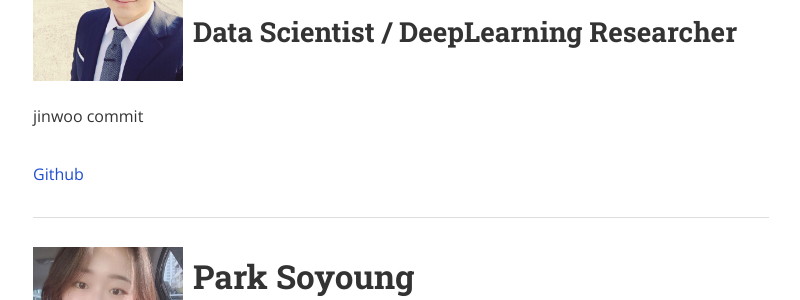
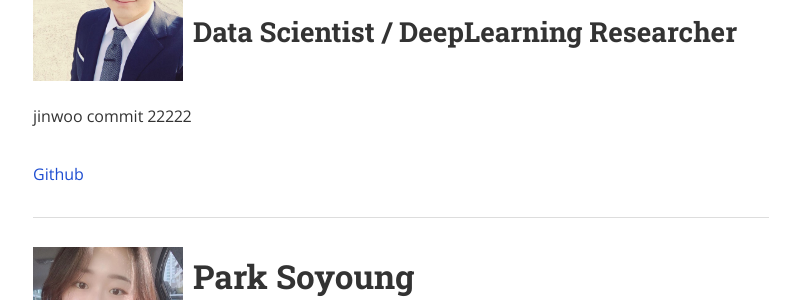
Before and after one commit to PrimadonnaGit/PrimadonnaGit.github.io, a Jekyll site: the page built from members.html, in a window 1280 px wide. Shown: the part 283-583 px from the top of the page, without its empty margins (239-1039 px from the left). Built offline with Jekyll 4.4.1, drawn with Linux system fonts in a browser that asks for light colours; nearby versions of some CDN libraries.

Commit message:
member add

```diff
--- a/_data/members.yml
+++ b/_data/members.yml
@@ -4,7 +4,7 @@
   role: Data Scientist / DeepLearning Researcher
   img: /assets/profile-jinwoo.jpg
   github: PrimadonnaGit
-  bio: jinwoo commit
+  bio: jinwoo commit 22222
   url: http://PrimadonnaGit.github.io/
   visible: true
 
```
